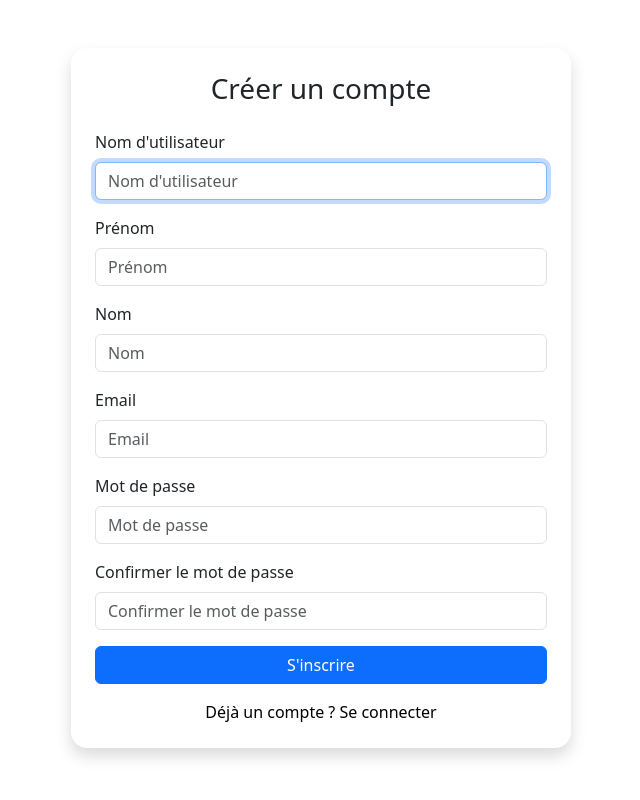
After one commit to mamesayelom/PROJET_STA_DJANGO, a Django app: page /blog/inscription/ in a window 1280 px wide. The commit adds this page. Shown: the whole page, without its empty margins (319-959 px from the left). Run offline with Django 5.2, Linux system fonts and the light colour scheme; some libraries are stand-ins or nearby versions.

Commit message:
ajout de la fonctionnalite pour permettre a l'utilisateur de s'inscrire

```diff
--- a/blog/forms.py
+++ b/blog/forms.py
@@ -24,3 +24,63 @@ class EntryForm(forms.ModelForm):
                 'class': 'form-control'
             }),
         }
+
+
+
+class CustomUserCreationForm(UserCreationForm):
+    email = forms.EmailField(
+        required=True,
+        widget=forms.EmailInput(attrs={
+            'class': 'form-control',
+            'placeholder': 'Email'
+        })
+    )
+
+    first_name = forms.CharField(
+        required=True,
+        label="Prénom",
+        widget=forms.TextInput(attrs={
+            'class': 'form-control',
+            'placeholder': 'Prénom'
+        })
+    )
+
+    last_name = forms.CharField(
+        required=True,
+        label="Nom",
+        widget=forms.TextInput(attrs={
+            'class': 'form-control',
+            'placeholder': 'Nom'
+        })
+    )
+
+    username = forms.CharField(
+        required=True,
+        label="Nom d'utilisateur",
+        widget=forms.TextInput(attrs={
+            'class': 'form-control',
+            'placeholder': "Nom d'utilisateur"
+        })
+    )
+
+    password1 = forms.CharField(
+        required=True,
+        label="Mot de passe",
+        widget=forms.PasswordInput(attrs={
+            'class': 'form-control',
+            'placeholder': 'Mot de passe'
+        })
+    )
+
+    password2 = forms.CharField(
+        required=True,
+        label="Confirmer le mot de passe",
+        widget=forms.PasswordInput(attrs={
+            'class': 'form-control',
+            'placeholder': 'Confirmer le mot de passe'
+        })
+    )
+
+    class Meta:
+        model = User
+        fields = ['username', 'first_name', 'last_name', 'email', 'password1', 'password2']
--- a/blog/urls.py
+++ b/blog/urls.py
@@ -1,5 +1,5 @@
 from django.urls import path,include
-from .views import ActiviteListview,DashboardListview,AjouterActiviteView,ActiviteUpdateView,ActiviteDeleteView,DetailActiviteView
+from .views import ActiviteListview,DashboardListview,AjouterActiviteView,ActiviteUpdateView,ActiviteDeleteView,DetailActiviteView,InscriptionView
 
 urlpatterns = [
     path('', DashboardListview.as_view(),name='dasboard'),
@@ -8,4 +8,5 @@ urlpatterns = [
     path('activite/<int:pk>/edit/', ActiviteUpdateView.as_view(), name='activite_edit'),
     path('activite/<int:pk>/delete/', ActiviteDeleteView.as_view(), name='activite_delete'),
     path('detail/<int:pk>/activite/', DetailActiviteView.as_view(),name='detail_activite'),
+    path('inscription/',InscriptionView.as_view(),name='inscription'),
 ]
--- a/blog/views.py
+++ b/blog/views.py
@@ -1,6 +1,6 @@
 from django.shortcuts import redirect
 from .models import Entry
-from .forms import EntryForm
+from .forms import EntryForm,CustomUserCreationForm
 from django.urls import reverse_lazy
 from django.contrib.auth.mixins import UserPassesTestMixin,LoginRequiredMixin
 from django.views.generic import UpdateView,DeleteView,ListView,DetailView,CreateView
@@ -56,7 +56,7 @@ class ActiviteListview(ListView):
                 category__name__iexact=category
             )
 
-        return Entry.objects.all()
+        return Entry.objects.order_by('-created_at')
 
 class AjouterActiviteView(CreateView):
     model = Entry
@@ -101,3 +101,9 @@ class DetailActiviteView(DetailView):
     model = Entry
     template_name = 'detail_activite.html'
     context_object_name = 'activite'
+
+
+class InscriptionView(CreateView):
+    form_class = CustomUserCreationForm
+    template_name = 'registration/inscription.html'
+    success_url = reverse_lazy('login')
--- a/config/settings.py
+++ b/config/settings.py
@@ -38,6 +38,7 @@ INSTALLED_APPS = [
     'django.contrib.messages',
     'django.contrib.staticfiles',
     'blog',
+    'widget_tweaks',
 ]
 
 MIDDLEWARE = [
--- /dev/null
+++ b/templates/registration/inscription.html
@@ -0,0 +1,54 @@
+{% extends "base1.html" %}
+{% block content %}
+<section class="bg-white py-5">
+    <form method="post" class="p-4 shadow rounded-4 bg-white mx-auto" style="max-width: 500px;">
+        {% csrf_token %}
+
+        <h3 class="text-center mb-4">Créer un compte</h3>
+
+        <div class="mb-3">
+            <label class="form-label">Nom d'utilisateur</label>
+            {{ form.username }}
+            {{ form.username.errors }}
+        </div>
+
+        <div class="mb-3">
+            <label class="form-label">Prénom</label>
+            {{ form.first_name }}
+            {{ form.first_name.errors }}
+        </div>
+
+        <div class="mb-3">
+            <label class="form-label">Nom</label>
+            {{ form.last_name }}
+            {{ form.last_name.errors }}
+        </div>
+
+        <div class="mb-3">
+            <label class="form-label">Email</label>
+            {{ form.email }}
+            {{ form.email.errors }}
+        </div>
+
+        <div class="mb-3">
+            <label class="form-label">Mot de passe</label>
+            {{ form.password1 }}
+            {{ form.password1.errors }}
+        </div>
+
+        <div class="mb-3">
+            <label class="form-label">Confirmer le mot de passe</label>
+            {{ form.password2 }}
+            {{ form.password2.errors }}
+        </div>
+
+        <button type="submit" class="btn btn-primary w-100">
+            S'inscrire
+        </button>
+
+        <div class="text-center mt-3">
+            <a style="color: black; text-decoration: none;" href="{% url 'login' %}">Déjà un compte ? Se connecter</a>
+        </div>
+    </form>
+</section>
+{% endblock %}
```
Also changed, not shown: templates/registration/login.html (+30 -15 lines).
